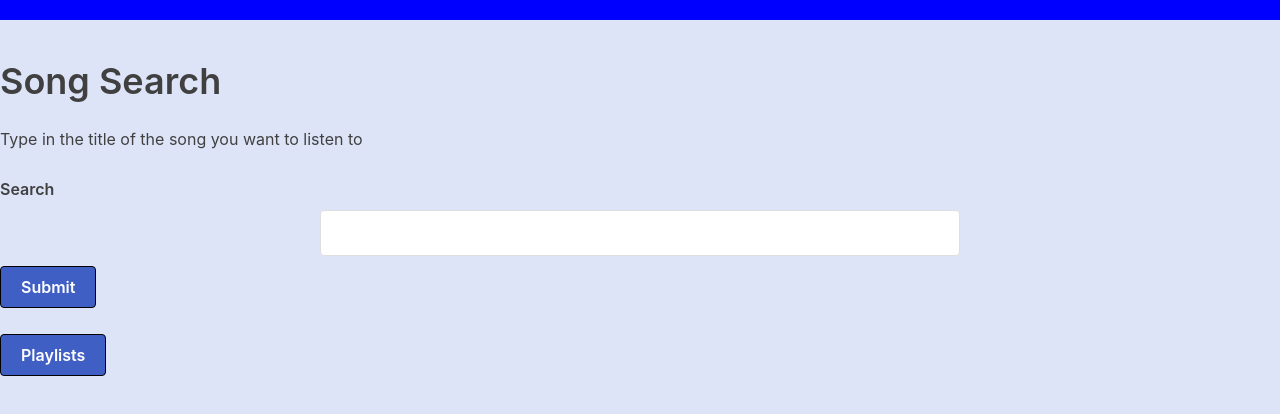
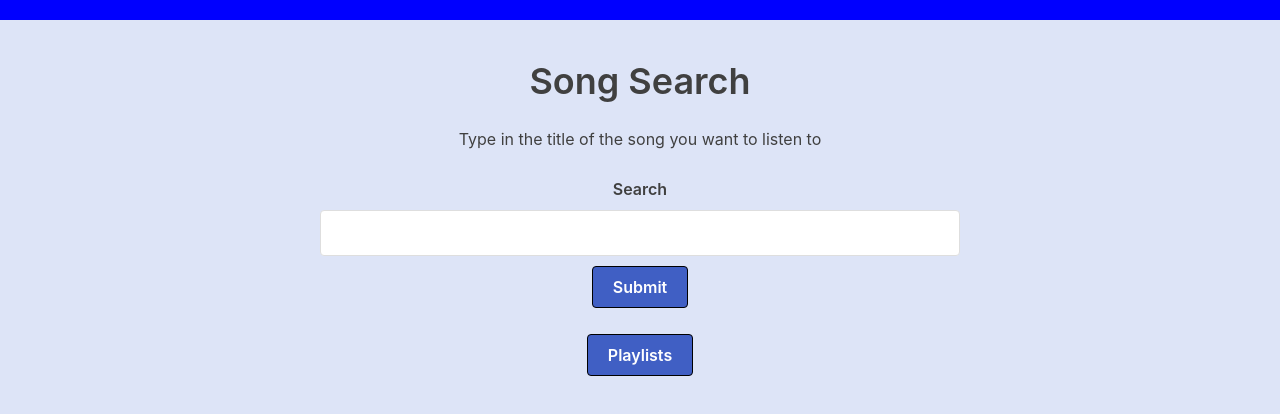
Before and after one commit to heberman/csc307SongBank, a React (Create React App) app: page / in a window 1280 px wide. Shown: the top 414 px of the page. Built offline with nearby package versions, Linux system fonts and the light colour scheme.

Commit message:
Add files via upload

```diff
--- a/src/pages/HomePage.js
+++ b/src/pages/HomePage.js
@@ -25,18 +25,18 @@ function HomePage() {
     return (
         <>
         <div id="top"></div>
-        <h1>Song Search</h1>
-        <p>Type in the title of the song you want to listen to</p>
+        <h1><center>Song Search</center></h1>
+        <p><center>Type in the title of the song you want to listen to</center></p>
 
         <div className="container">
         <p>
         </p>
         </div>
-        <div>
-            <SearchBar handleSubmit={searchByTitle}/>
-             <Link to={"/traitor"}><button style={{display: 'none'}} id="play-button" >Play</button></Link>
+        <div align="center">
+            <SearchBar handleSubmit={searchByTitle} />
+            <Link to={"/traitor"}><button style={{display: 'none'}} id="play-button" >Play</button></Link>
         </div>
-        <Link to={"/Playlists"}><button>Playlists</button></Link>
+        <center><Link to={"/Playlists"}><button>Playlists</button></Link></center>
         </>
     );
 }
```
